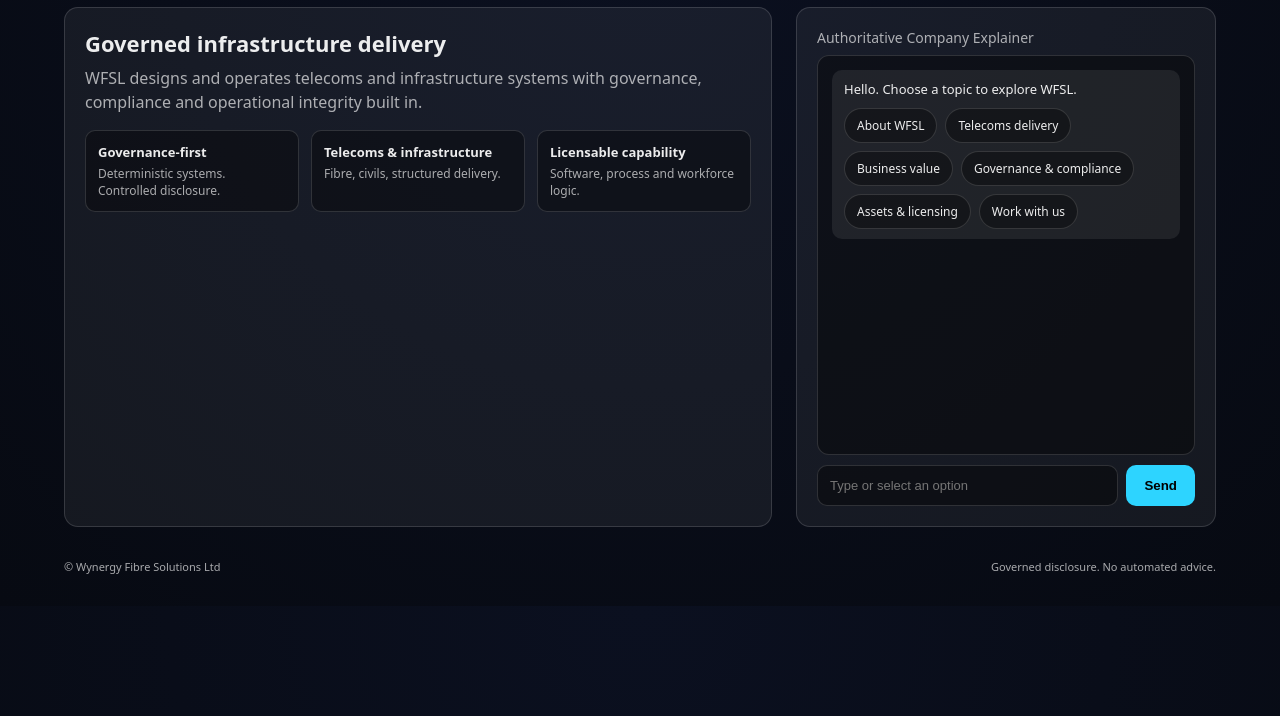
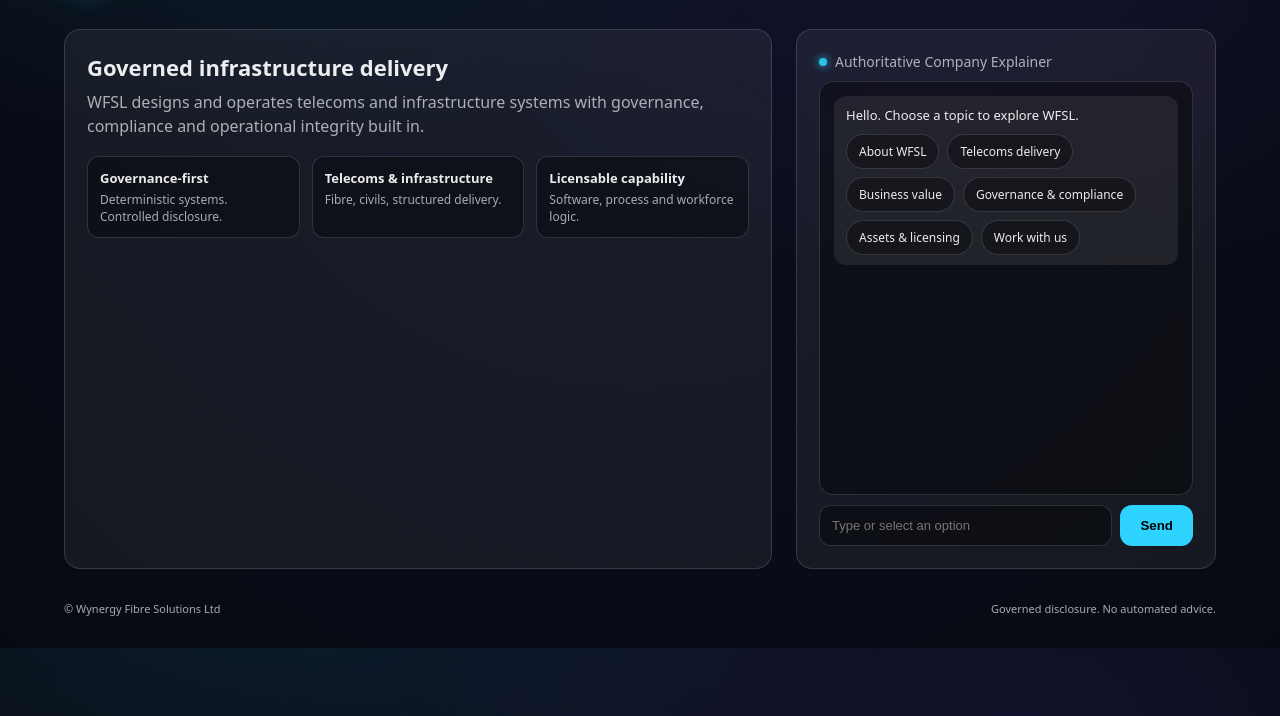
Before and after one commit to Wynergy-Fibre-Solutions/wynergyy-public-site, a plain HTML site: page index.html in a window 1280 px wide. Shown: the part 84-800 px from the top of the page. Drawn offline with Linux system fonts and the light colour scheme.

Commit message:
UI: add WFSL logo, ambient motion, front-door polish

```diff
--- a/index.html
+++ b/index.html
@@ -14,76 +14,179 @@
       --text:rgba(255,255,255,0.92);
       --muted:rgba(255,255,255,0.65);
       --accent:#2dd4ff;
+      --glow:rgba(45,212,255,0.25);
     }
+
     *{box-sizing:border-box}
     body{
       margin:0;
-      background:radial-gradient(circle at top,var(--bg1),var(--bg0));
+      background:
+        radial-gradient(600px 300px at 20% -10%, rgba(45,212,255,0.08), transparent),
+        radial-gradient(600px 300px at 80% 10%, rgba(124,58,237,0.08), transparent),
+        radial-gradient(circle at top, var(--bg1), var(--bg0));
       color:var(--text);
       font-family:system-ui,-apple-system,Segoe UI,Roboto,Arial,sans-serif;
+      animation:bgShift 18s ease-in-out infinite alternate;
     }
+
+    @keyframes bgShift {
+      from { filter: hue-rotate(0deg); }
+      to   { filter: hue-rotate(6deg); }
+    }
+
     header{
       max-width:1200px;margin:32px auto 0;padding:0 24px;
-      display:flex;align-items:center;justify-content:space-between
+      display:flex;align-items:center;gap:14px
     }
+
+    .logo {
+      width:42px;height:42px;border-radius:12px;
+      background:linear-gradient(135deg,#2dd4ff,#7c3aed);
+      box-shadow:0 0 24px var(--glow);
+      display:flex;align-items:center;justify-content:center;
+      font-weight:700;color:#000;font-size:14px;
+    }
+
     header h1{font-size:20px;margin:0;letter-spacing:.4px}
     header span{color:var(--muted);font-size:13px}
+
     main{
       max-width:1200px;margin:32px auto;padding:0 24px;
       display:grid;grid-template-columns:1fr 420px;gap:24px
     }
+
     section{
-      background:var(--card);border:1px solid var(--border);
-      border-radius:14px;padding:20px
+      background:var(--card);
+      border:1px solid var(--border);
+      border-radius:16px;
+      padding:22px;
+      backdrop-filter: blur(8px);
     }
+
     .hero h2{margin:0 0 8px 0;font-size:22px}
     .hero p{margin:0;color:var(--muted);line-height:1.5}
-    .signals{display:grid;grid-template-columns:repeat(3,1fr);gap:12px;margin-top:16px}
+
+    .signals{
+      display:grid;grid-template-columns:repeat(3,1fr);
+      gap:12px;margin-top:18px
+    }
+
     .signal{
-      padding:12px;border-radius:10px;background:rgba(0,0,0,.35);
-      border:1px solid var(--border);font-size:12px;color:var(--muted)
+      padding:12px;border-radius:12px;
+      background:rgba(0,0,0,.35);
+      border:1px solid var(--border);
+      font-size:12px;color:var(--muted);
+      transition:transform .3s ease, box-shadow .3s ease;
     }
-    .signal strong{display:block;color:var(--text);font-size:13px;margin-bottom:4px}
-    .chat{display:flex;flex-direction:column;height:520px}
-    .chat-header{font-size:14px;margin-bottom:8px;color:var(--muted)}
+
+    .signal:hover{
+      transform:translateY(-2px);
+      box-shadow:0 0 18px rgba(255,255,255,0.06);
+    }
+
+    .signal strong{
+      display:block;color:var(--text);
+      font-size:13px;margin-bottom:4px
+    }
+
+    .chat{display:flex;flex-direction:column;height:540px}
+
+    .chat-header{
+      font-size:14px;margin-bottom:10px;
+      color:var(--muted);
+      display:flex;align-items:center;gap:8px
+    }
+
+    .pulse{
+      width:8px;height:8px;border-radius:50%;
+      background:var(--accent);
+      box-shadow:0 0 10px var(--accent);
+      animation:pulse 2.2s infinite;
+    }
+
+    @keyframes pulse {
+      0%{opacity:.4}
+      50%{opacity:1}
+      100%{opacity:.4}
+    }
+
     .chat-window{
       flex:1;background:rgba(0,0,0,.4);
-      border:1px solid var(--border);border-radius:12px;
+      border:1px solid var(--border);
+      border-radius:14px;
       padding:14px;overflow-y:auto
     }
+
     .turn{margin-bottom:16px}
     .user{text-align:right;color:var(--accent);font-size:13px;margin-bottom:6px}
+
     .ace{
       background:rgba(255,255,255,.08);
-      padding:10px 12px;border-radius:10px;font-size:13px
+      padding:10px 12px;
+      border-radius:12px;
+      font-size:13px;
+      animation:fadeIn .25s ease;
     }
-    .choices{display:flex;flex-wrap:wrap;gap:8px;margin-top:10px}
+
+    @keyframes fadeIn {
+      from{opacity:0;transform:translateY(4px)}
+      to{opacity:1;transform:none}
+    }
+
+    .choices{
+      display:flex;flex-wrap:wrap;
+      gap:8px;margin-top:10px
+    }
+
     .choice{
-      padding:8px 12px;border-radius:999px;border:1px solid var(--border);
-      background:rgba(0,0,0,.35);color:var(--text);
-      font-size:12px;cursor:pointer
+      padding:8px 12px;
+      border-radius:999px;
+      border:1px solid var(--border);
+      background:rgba(0,0,0,.35);
+      color:var(--text);
+      font-size:12px;
+      cursor:pointer;
+      transition:background .2s ease, box-shadow .2s ease;
     }
+
+    .choice:hover{
+      background:rgba(255,255,255,.08);
+      box-shadow:0 0 12px rgba(255,255,255,0.05);
+    }
+
     .input{display:flex;gap:8px;margin-top:10px}
+
     .input input{
-      flex:1;padding:12px;border-radius:10px;border:1px solid var(--border);
-      background:rgba(0,0,0,.4);color:var(--text);
-      font-size:13px;outline:none
+      flex:1;padding:12px;
+      border-radius:12px;
+      border:1px solid var(--border);
+      background:rgba(0,0,0,.4);
+      color:var(--text);
+      font-size:13px;outline:none;
     }
+
     .input button{
-      padding:0 18px;border-radius:10px;border:none;
-      background:var(--accent);color:#000;font-weight:600;cursor:pointer
+      padding:0 20px;border-radius:12px;
+      border:none;background:var(--accent);
+      color:#000;font-weight:600;cursor:pointer;
     }
+
     footer{
-      max-width:1200px;margin:16px auto 32px;padding:0 24px;
-      color:var(--muted);font-size:11px;display:flex;justify-content:space-between
+      max-width:1200px;margin:18px auto 32px;
+      padding:0 24px;color:var(--muted);
+      font-size:11px;display:flex;justify-content:space-between
     }
   </style>
 </head>
 
 <body>
+
 <header>
-  <h1>WFSL</h1>
-  <span>Governed infrastructure, telecoms and software</span>
+  <div class="logo">WF</div>
+  <div>
+    <h1>WFSL</h1>
+    <span>Governed infrastructure, telecoms and software</span>
+  </div>
 </header>
 
 <main>
@@ -93,6 +196,7 @@
       WFSL designs and operates telecoms and infrastructure systems with
       governance, compliance and operational integrity built in.
     </p>
+
     <div class="signals">
       <div class="signal"><strong>Governance-first</strong>Deterministic systems. Controlled disclosure.</div>
       <div class="signal"><strong>Telecoms & infrastructure</strong>Fibre, civils, structured delivery.</div>
@@ -101,7 +205,10 @@
   </section>
 
   <section class="chat">
-    <div class="chat-header">Authoritative Company Explainer</div>
+    <div class="chat-header">
+      <div class="pulse"></div>
+      Authoritative Company Explainer
+    </div>
     <div id="chat-window" class="chat-window"></div>
     <div class="input">
       <input id="chat-input" type="text" placeholder="Type or select an option" />
@@ -116,104 +223,49 @@
 </footer>
 
 <script>
-/* ============================
-   ACE — Deterministic Engine
-   ============================ */
-
-const LANES = {
-  "About WFSL": {
-    text: "WFSL is a governance-first telecoms and infrastructure operator. We prioritise compliance, auditability and controlled delivery.",
-    next: ["Telecoms delivery","Business value","Governance & compliance"]
-  },
-  "Telecoms delivery": {
-    text: "We deliver fibre and infrastructure using governed processes, verified workforce pathways and controlled execution.",
-    next: ["Business value","Work with us","Governance & compliance"]
-  },
-  "Business value": {
-    text: "WFSL reduces delivery risk, improves compliance confidence and provides structured capability for partners and clients.",
-    next: ["Assets & licensing","Governance & compliance","Work with us"]
-  },
-  "Governance & compliance": {
-    text: "Our systems are designed for regulated environments with explicit controls, lawful frameworks and audit-ready processes.",
-    next: ["Assets & licensing","About WFSL","Work with us"]
-  },
-  "Assets & licensing": {
-    text: "WFSL holds licensable software, process IP and workforce governance capability. Deeper disclosure occurs under NDA.",
-    next: ["Business value","Governance & compliance","Work with us"]
-  },
-  "Work with us": {
-    text: "We engage with contractors, engineers and partners through verified pathways. Expression of interest routes are controlled.",
-    next: ["Governance & compliance","Telecoms delivery","About WFSL"]
-  }
+const LANES={
+"About WFSL":{text:"WFSL is a governance-first telecoms and infrastructure operator. We prioritise compliance, auditability and controlled delivery.",next:["Telecoms delivery","Business value","Governance & compliance"]},
+"Telecoms delivery":{text:"We deliver fibre and infrastructure using governed processes, verified workforce pathways and controlled execution.",next:["Business value","Work with us","Governance & compliance"]},
+"Business value":{text:"WFSL reduces delivery risk, improves compliance confidence and provides structured capability for partners and clients.",next:["Assets & licensing","Governance & compliance","Work with us"]},
+"Governance & compliance":{text:"Our systems are designed for regulated environments with explicit controls, lawful frameworks and audit-ready processes.",next:["Assets & licensing","About WFSL","Work with us"]},
+"Assets & licensing":{text:"WFSL holds licensable software, process IP and workforce governance capability. Deeper disclosure occurs under NDA.",next:["Business value","Governance & compliance","Work with us"]},
+"Work with us":{text:"We engage with contractors, engineers and partners through verified pathways. Expression of interest routes are controlled.",next:["Governance & compliance","Telecoms delivery","About WFSL"]}
 };
 
-const DEFAULT_CHOICES = Object.keys(LANES);
+const DEFAULT=Object.keys(LANES);
+const chat=document.getElementById("chat-window");
+const input=document.getElementById("chat-input");
+const send=document.getElementById("chat-send");
 
-const chat = document.getElementById("chat-window");
-const input = document.getElementById("chat-input");
-const send = document.getElementById("chat-send");
-
-function aceTurn(text, choices){
-  const t = document.createElement("div");
-  t.className = "turn";
-  const a = document.createElement("div");
-  a.className = "ace";
-  a.textContent = text;
-  t.appendChild(a);
-  if(choices && choices.length){
-    const c = document.createElement("div");
-    c.className = "choices";
-    choices.forEach(label=>{
-      const b = document.createElement("div");
-      b.className = "choice";
-      b.textContent = label;
-      b.onclick = ()=>select(label);
-      c.appendChild(b);
-    });
-    a.appendChild(c);
-  }
-  chat.appendChild(t);
-  chat.scrollTop = chat.scrollHeight;
+function ace(text,choices){
+ const t=document.createElement("div");t.className="turn";
+ const a=document.createElement("div");a.className="ace";a.textContent=text;
+ t.appendChild(a);
+ if(choices){
+  const c=document.createElement("div");c.className="choices";
+  choices.forEach(l=>{const b=document.createElement("div");b.className="choice";b.textContent=l;b.onclick=()=>pick(l);c.appendChild(b);});
+  a.appendChild(c);
+ }
+ chat.appendChild(t);chat.scrollTop=chat.scrollHeight;
 }
-
-function userTurn(text){
-  const t = document.createElement("div");
-  t.className = "turn";
-  const u = document.createElement("div");
-  u.className = "user";
-  u.textContent = text;
-  t.appendChild(u);
-  chat.appendChild(t);
-  chat.scrollTop = chat.scrollHeight;
+function user(text){
+ const t=document.createElement("div");t.className="turn";
+ const u=document.createElement("div");u.className="user";u.textContent=text;
+ t.appendChild(u);chat.appendChild(t);chat.scrollTop=chat.scrollHeight;
 }
-
-function select(label){
-  userTurn(label);
-  const lane = LANES[label];
-  if(lane){
-    aceTurn(lane.text, lane.next);
-  }else{
-    aceTurn("Please choose one of the guided options.", DEFAULT_CHOICES);
-  }
+function pick(l){
+ user(l);
+ const d=LANES[l];
+ ace(d?d.text:"Choose a guided topic.",d?d.next:DEFAULT);
 }
-
-function handleInput(){
-  const v = input.value.trim();
-  if(!v) return;
-  input.value = "";
-  userTurn(v);
-  if(LANES[v]){
-    aceTurn(LANES[v].text, LANES[v].next);
-  }else{
-    aceTurn("To continue, choose a guided topic.", DEFAULT_CHOICES);
-  }
+function handle(){
+ const v=input.value.trim();if(!v)return;
+ input.value="";user(v);
+ ace("To continue, choose a guided topic.",DEFAULT);
 }
-
-send.onclick = handleInput;
-input.addEventListener("keydown", e=>{ if(e.key==="Enter") handleInput(); });
-
-// boot
-aceTurn("Hello. Choose a topic to explore WFSL.", DEFAULT_CHOICES);
+send.onclick=handle;
+input.addEventListener("keydown",e=>{if(e.key==="Enter")handle();});
+ace("Hello. Choose a topic to explore WFSL.",DEFAULT);
 </script>
 </body>
 </html>
```
